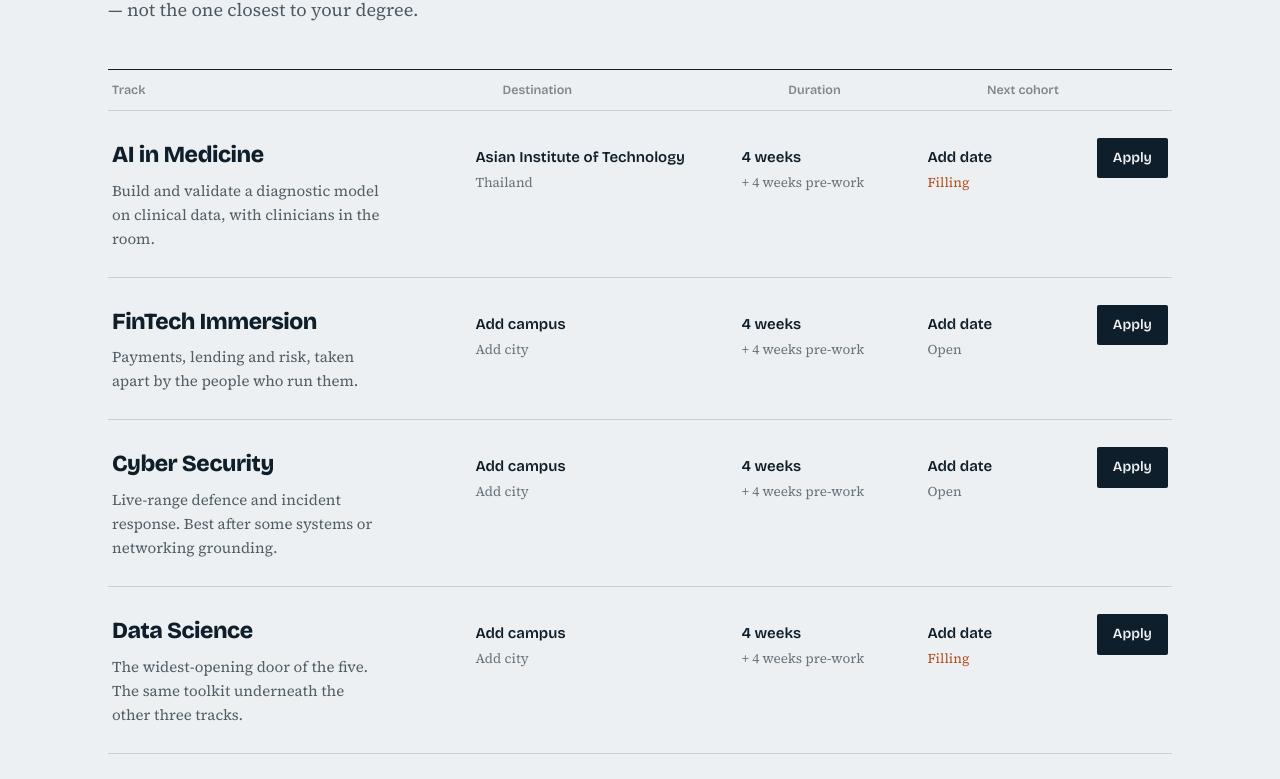
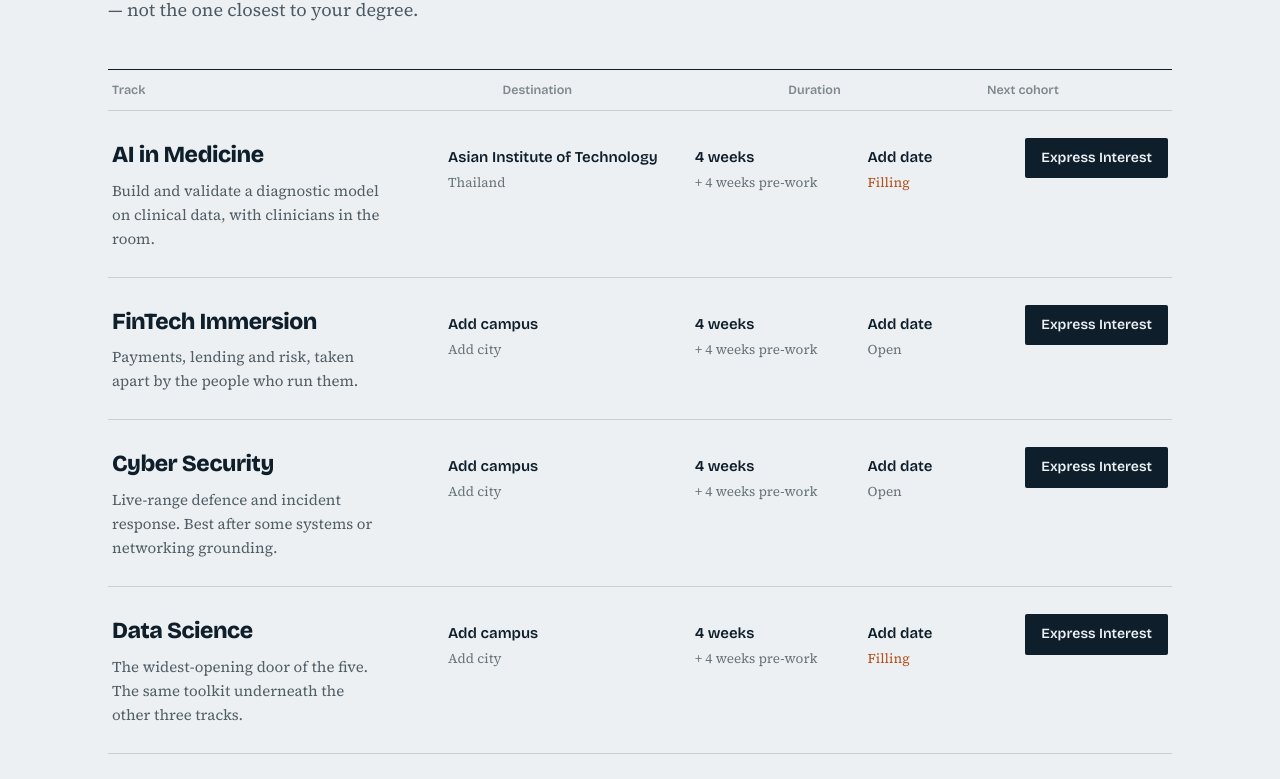
Before and after one commit to kotesh-bitsian/immersion-web, a SvelteKit app: page / in a window 1280 px wide. Shown: the part 1137-1916 px from the top of the page. Built offline with nearby package versions, Linux system fonts and the light colour scheme.

Commit message:
Update +page.svelte

```diff
--- a/src/routes/+page.svelte
+++ b/src/routes/+page.svelte
@@ -87,7 +87,7 @@
 						>
 					</div>
 					<div class="cell">Add date<small class="seats" class:low={program.seatsLow}>{program.seats}</small></div>
-					<a class="btn" href="/apply?program={programSlug(program.name)}">Apply</a>
+					<a class="btn" href="/apply?program={programSlug(program.name)}">Express Interest</a>
 				</div>
 			{/each}
 		</div>
```
